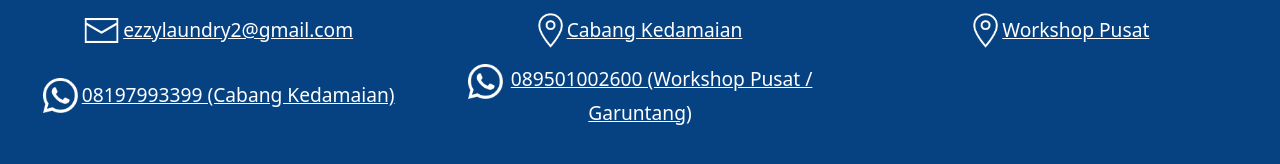
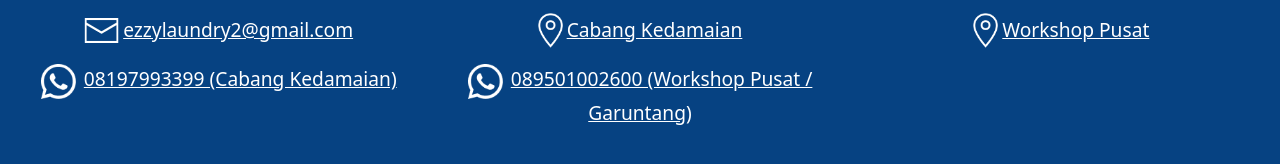
Before and after one commit to arif25-glitch/yosua-project, a website: page public/index.html in a window 1280 px wide. Shown: the part 3216-3380 px from the top of the page. Drawn offline with nearby package versions, Linux system fonts and the light colour scheme.

```diff
--- a/public/index.html
+++ b/public/index.html
@@ -228,7 +228,7 @@
           </div>
         </div>
         <div class="row text-center mt-3 footer-parent">
-          <div class="col-sm-4 d-flex justify-content-center align-items-center footer-child">
+          <div class="col-sm-4 footer-child">
             <img src="./Images/icons/icon_wa.png" style="width: 35px; height: 35px;" class="me-1">
             <a href="https://wa.me/6289501002600?text=Halo,+saya+tertarik+ingin+memesan+layanan+laundry" style="color: white; font-size: larger;">08197993399 (Cabang Kedamaian)</a>
           </div>
```
